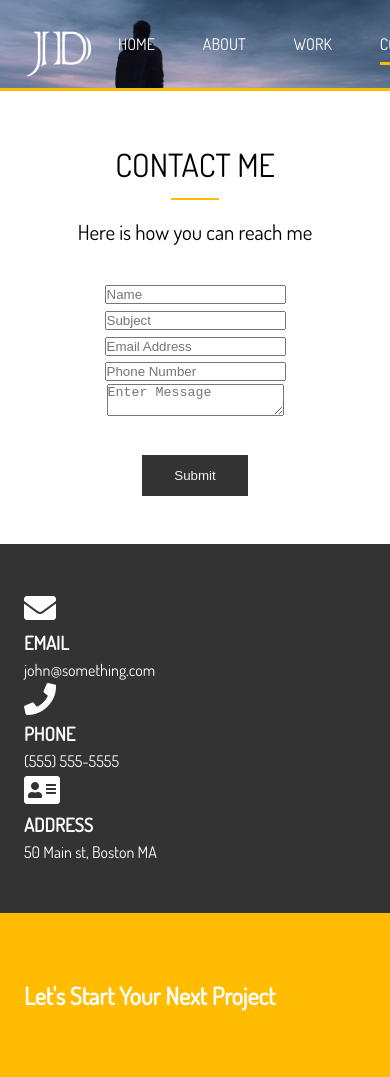
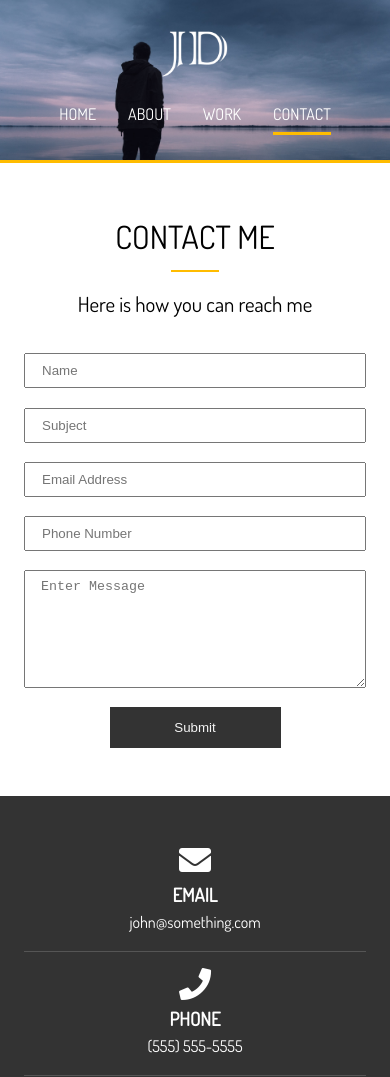
Before and after one commit to nictrey30/traversy-sass-portofolio, a plain HTML site: page contact.html in a window 390 px wide. Shown: the top 1077 px of the page. Drawn offline with Linux system fonts and the light colour scheme.

Commit message:
almost done

```diff
--- a/contact.html
+++ b/contact.html
@@ -41,9 +41,6 @@
           <input type="email" class="text-input email-input" placeholder="Email Address" name="email" />
           <input type="text" class="text-input phone-input" placeholder="Phone Number" name="phone" />
           <textarea class="text-input message-input" placeholder="Enter Message" name="message"></textarea>
-          <div class="my-2">
-            <div data-netlify-recaptcha="true"></div>
-          </div>
         </div>
         <button type="submit" class="btn-dark">Submit</button>
       </form>
--- a/css/main.css
+++ b/css/main.css
@@ -362,6 +362,37 @@ img {
   border-radius: 50%;
   margin-right: 0.5rem; }
 
+#contact-a .text-fields {
+  display: grid;
+  grid-template-areas: 'name email' 'subject phone' 'message message';
+  gap: 1.2rem;
+  margin-bottom: 1.2rem; }
+  #contact-a .text-fields .name-input {
+    grid-area: name; }
+  #contact-a .text-fields .subject-input {
+    grid-area: subject; }
+  #contact-a .text-fields .email-input {
+    grid-area: email; }
+  #contact-a .text-fields .phone-input {
+    grid-area: phone; }
+  #contact-a .text-fields .message-input {
+    grid-area: message;
+    height: 100px; }
+  #contact-a .text-fields .text-input {
+    padding: 0.5rem 1rem; }
+
+#contact-a button[type='submit'] {
+  width: 50%; }
+
+#contact-b .contact-info {
+  display: grid;
+  grid-template-columns: repeat(3, 1fr);
+  text-align: center; }
+
+#contact-c h1 {
+  text-align: center;
+  font-size: 4rem; }
+
 #main-footer {
   background: #333;
   color: #fff;
@@ -382,3 +413,69 @@ img {
       padding: 0.5rem; }
       #main-footer .footer-content .social .fab:hover {
         background: #ffbc00; }
+
+@media (max-width: 800px) {
+  #header-home {
+    height: 30rem; }
+    #header-home .header-content {
+      padding-top: 5rem; } }
+
+@media (max-width: 500px) {
+  #main-nav {
+    flex-direction: column;
+    align-items: center; }
+    #main-nav li {
+      padding: 1rem; }
+  #header-home {
+    height: 10rem;
+    border-bottom: 3px solid #ffbc00;
+    background-position: 20% 30%; }
+    #header-home .header-content {
+      display: none; }
+  #header-inner {
+    height: 10rem; }
+  #home-a .specials,
+  #home-b .stats,
+  #home-c .process,
+  #about-d .testimonials,
+  #contact-b .contact-info,
+  .items {
+    grid-template-columns: 1fr; }
+  #home-a .specials div {
+    border-bottom: 1px #f4f4f4 solid;
+    padding-bottom: 1rem; }
+    #home-a .specials div:last-child {
+      border: none;
+      padding-bottom: 0; }
+  #home-b .stats div {
+    padding: 2rem 0 1rem 0; }
+  #about-a .about-info {
+    grid-template-areas: 'bioimage' 'bio' 'aw1' 'aw2' 'aw3'; }
+  #about-c {
+    display: none; }
+  #contact-a .text-fields {
+    grid-template-areas: 'name' 'subject' 'email' 'phone' 'message'; }
+  #contact-b div {
+    margin-bottom: 1rem;
+    padding-bottom: 1rem;
+    border-bottom: 1px #555 solid; }
+    #contact-b div:last-child {
+      border: none;
+      margin-bottom: 0;
+      padding-bottom: 0; }
+  #contact-c h1 {
+    font-size: 2rem; }
+  #main-footer {
+    height: 7rem; }
+    #main-footer .footer-content {
+      flex-direction: column;
+      padding: 1rem;
+      height: 5rem; } }
+
+@media (max-height: 580px) {
+  #header-home .header-content {
+    padding-top: 3rem; } }
+
+@media (max-height: 330px) {
+  #header-home .header-content h1 {
+    font-size: 2rem; } }
```
